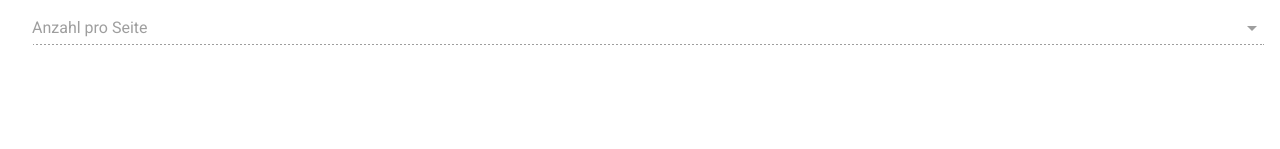
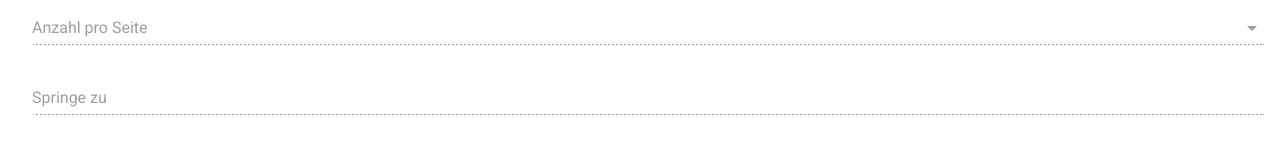
Before and after one commit to 0renji/namelist, a Vue app: page / in a window 1280 px wide. Shown: the part 648-797 px from the top of the page. Built offline with nearby package versions, Linux system fonts and the light colour scheme.

Commit message:
unfinished jump to;

```diff
--- a/src/components/MainView.vue
+++ b/src/components/MainView.vue
@@ -57,6 +57,13 @@
             v-model="shownPerPage"
             :items="paginations"
             label="Anzahl pro Seite"/>
+      <v-text-field
+          class="selector-pagination"
+          :disabled="this.displayedNames.length === 0"
+          v-on:change="jumpToPage"
+          label=""
+          placeholder="Springe zu"
+          clearable/>
     </div>
 </template>
 
@@ -122,6 +129,7 @@
 
             return paginations
           },
+
           areSelectionsMade() {
             return !!(this.$store.getters['global/selectedYear'] && this.$store.getters['global/selectedDistrict'])
           },
@@ -306,6 +314,30 @@
 
                 filteredNames.forEach(name => filteredNameCounts[name] = nameCounts[name])
                 return filteredNameCounts
+            },
+
+            jumpToPage(page) {
+              const jumpPage = parseInt(page)
+              console.log(typeof jumpPage, jumpPage)
+              if (!page) {
+                this.setPartitionString()
+                this.fillChart()
+                return null
+              }
+              else if (jumpPage < 0 || jumpPage > this.displayedNames.length) {
+                return null
+              }
+
+              if(this.startIndex + this.shownPerPage > this.displayedNames.length) {
+                this.endIndex = this.displayedNames.length
+              } else {
+                this.endIndex = this.endIndex + this.shownPerPage
+              }
+
+              this.startIndex = jumpPage
+
+              this.setPartitionString()
+              this.fillChart()
             }
         }
     }
@@ -316,7 +348,7 @@
   padding: 1em;
 }
 .selector-pagination{
-  max-width: 7vw;
+  max-width: 13vw;
   margin-left: 1em;
 }
 .chart-container {
```
